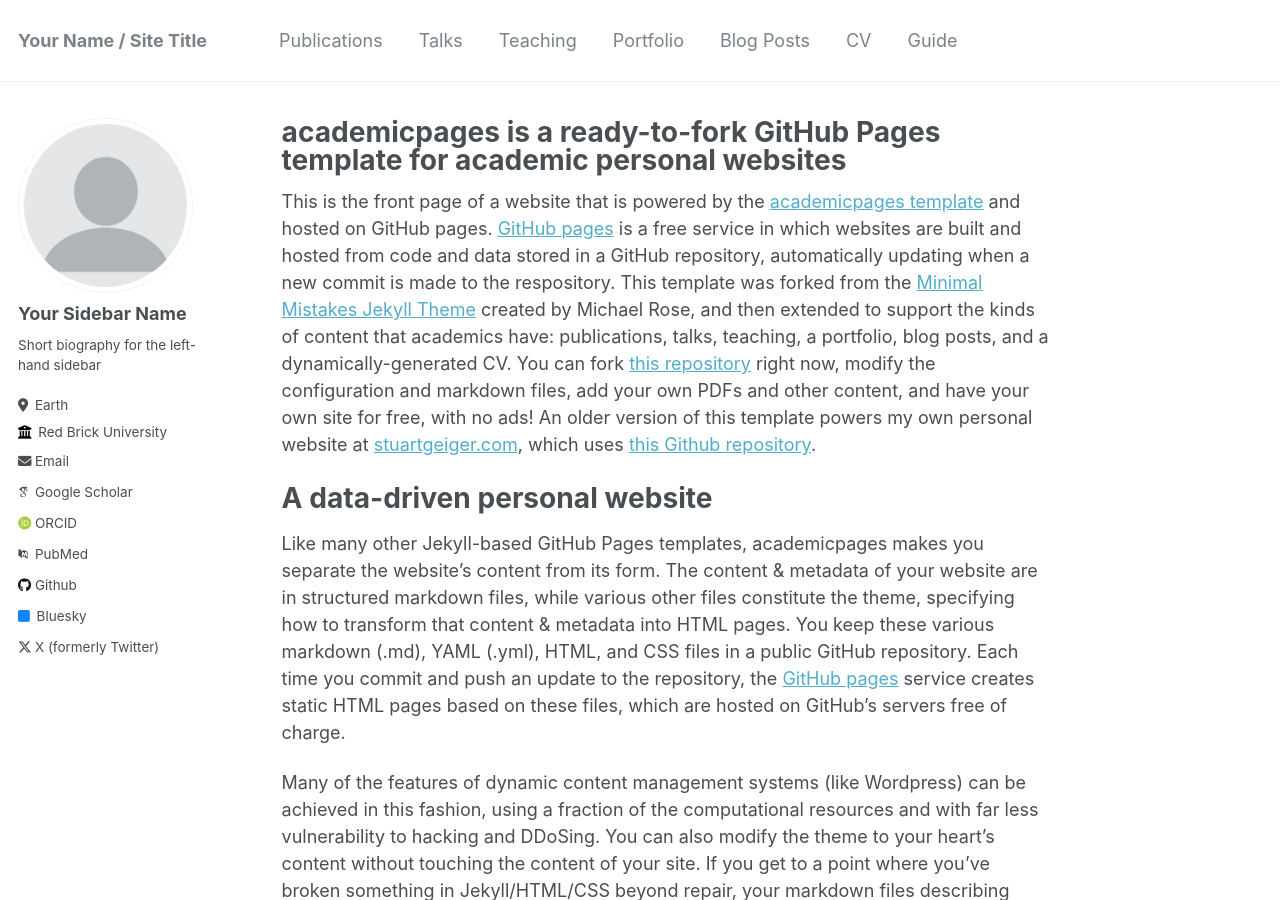
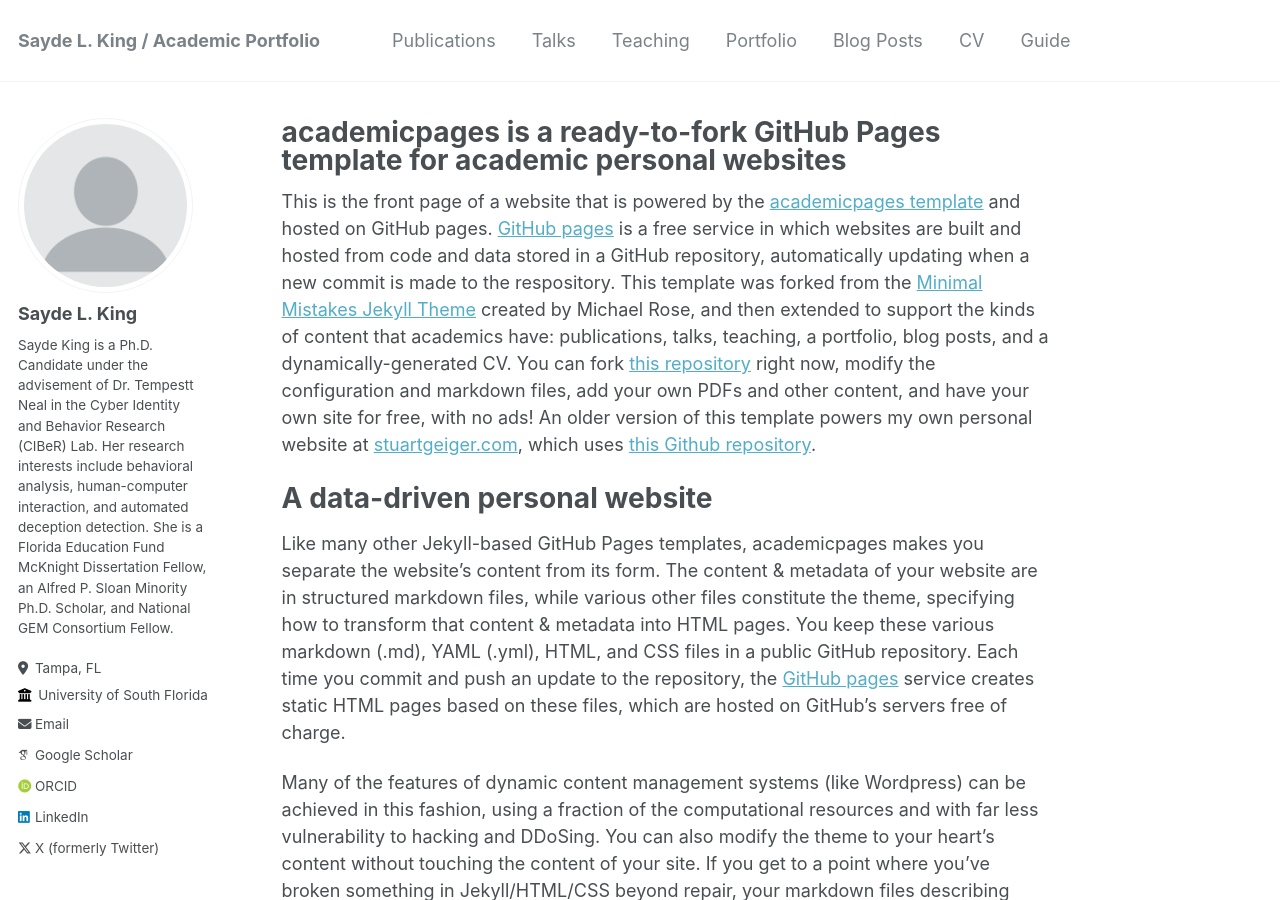
Before and after one commit to saydeking/saydeking.github.io, a Jekyll site: the page built from _pages/about.md, in a window 1280 px wide and 900 px high. Built offline with Jekyll 4.4.1, drawn with Linux system fonts in a browser that asks for light colours; some web fonts are replaced; some of the changed text lies outside the part shown.

Commit message:
Update _config.yml

```diff
--- a/_config.yml
+++ b/_config.yml
@@ -8,13 +8,13 @@
 
 # Basic Site Settings
 locale                   : "en-US"
-title                    : "Your Name / Site Title"
+title                    : "Sayde L. King / Academic Portfolio"
 title_separator          : "-"
-name                     : &name "Your Name"
+name                     : &name "Sayde L. King"
 description              : &description "personal description"
-url                      : https://academicpages.github.io # the base hostname & protocol for your site e.g. "https://mmistakes.github.io"
+url                      : https://saydeking.github.io # the base hostname & protocol for your site e.g. "https://mmistakes.github.io"
 baseurl                  : "" # the subpath of your site, e.g. "/blog"
-repository               : "academicpages/academicpages.github.io"
+repository               : "saydeking/saydeking.github.io"
 
 # Site Author - The following control what appear as part of the author content on the side bar.
 #               If a field is blank the icon and link will not appear, otherwise it will be shown.
@@ -22,32 +22,32 @@ repository               : "academicpages/academicpages.github.io"
 author:
   # Biographic information
   avatar           : "profile.png"
-  name             : "Your Sidebar Name"
+  name             : "Sayde L. King"
   pronouns         : # example: "she/her"
-  bio              : "Short biography for the left-hand sidebar"
-  location         : "Earth"
-  employer         : "Red Brick University"
+  bio              : "Sayde King is a Ph.D. Candidate under the advisement of Dr. Tempestt Neal in the Cyber Identity and Behavior Research (CIBeR) Lab. Her research interests include behavioral analysis, human-computer interaction, and automated deception detection. She is a Florida Education Fund McKnight Dissertation Fellow, an Alfred P. Sloan Minority Ph.D. Scholar, and National GEM Consortium Fellow. "
+  location         : "Tampa, FL"
+  employer         : "University of South Florida"
   uri              : # URL
-  email            : "none@example.org"
+  email            : "saydeking@usf.edu"
 
   # Academic websites
   arxiv            : # URL - Update with the correct link to your profile
-  googlescholar    : "https://scholar.google.com/citations?user=PS_CX0AAAAAJ"
+  googlescholar    : "https://scholar.google.com/citations?user=lyf3WOYAAAAJ&hl=en&oi=ao"
   impactstory      : # URL
-  orcid            : "http://orcid.org/yourorcidurl"
-  pubmed           : "https://www.ncbi.nlm.nih.gov/pubmed/?term=john+snow"
+  orcid            : "https://orcid.org/0000-0002-4343-5800"
+  pubmed           : #"https://www.ncbi.nlm.nih.gov/pubmed/?term=john+snow"
   researchgate     : # URL
 
   # Repositories and software development
   bitbucket        : # Username - Update with your username on the site
   codepen          : # Username
   dribbble         : # Username
-  github           : "academicpages"
+  github           : #"academicpages"
   kaggle           : # Username
   stackoverflow    : # User number or user number and name (i.e., use "1" or "1/jeff-atwood")
 
   # Social media
-  bluesky          : "bsky.app" # Replace this with you Bluesky username
+  bluesky          : #"bsky.app" # Replace this with you Bluesky username
   facebook         : # Username
   flickr           : # Username
   foursquare       : # Username
@@ -56,7 +56,7 @@ author:
   keybase          : # Username
   instagram        : # Username
   lastfm           : # Username
-  linkedin         : # Username
+  linkedin         : linkedin.com/in/saydeking
   mastodon         : # URL
   medium           : # URL
   pinterest        : # Username
@@ -64,7 +64,7 @@ author:
   steam            : # Username
   telegram         : # URL
   tumblr           : # Username
-  twitter          : "UniofOxford"  # Replace this with your X / Twitter handle
+  twitter          : "sayde_king"  # Replace this with your X / Twitter handle
   vine             : # Username
   weibo            : # Username
   wikipedia        : # Username
```
